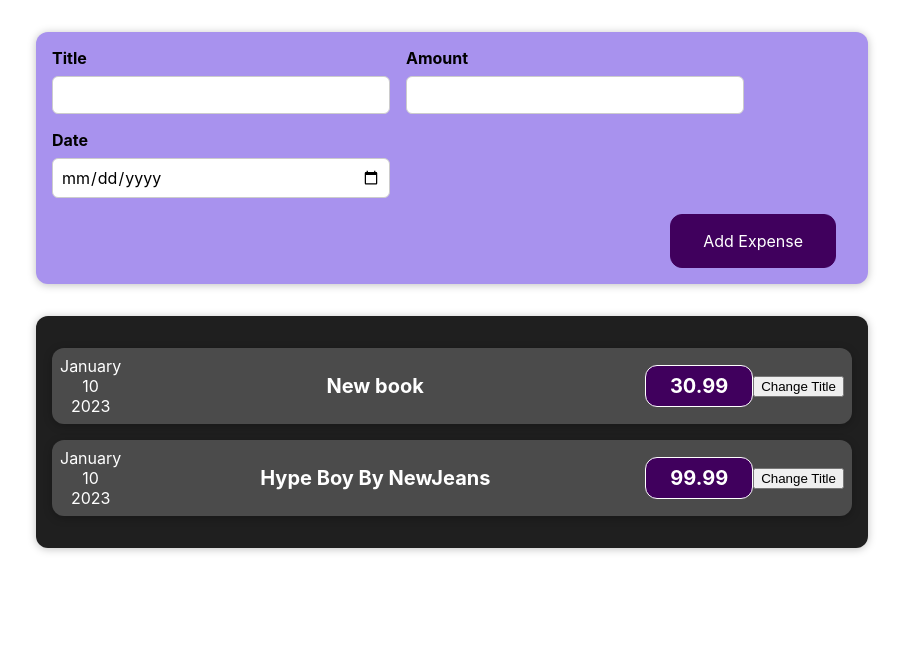
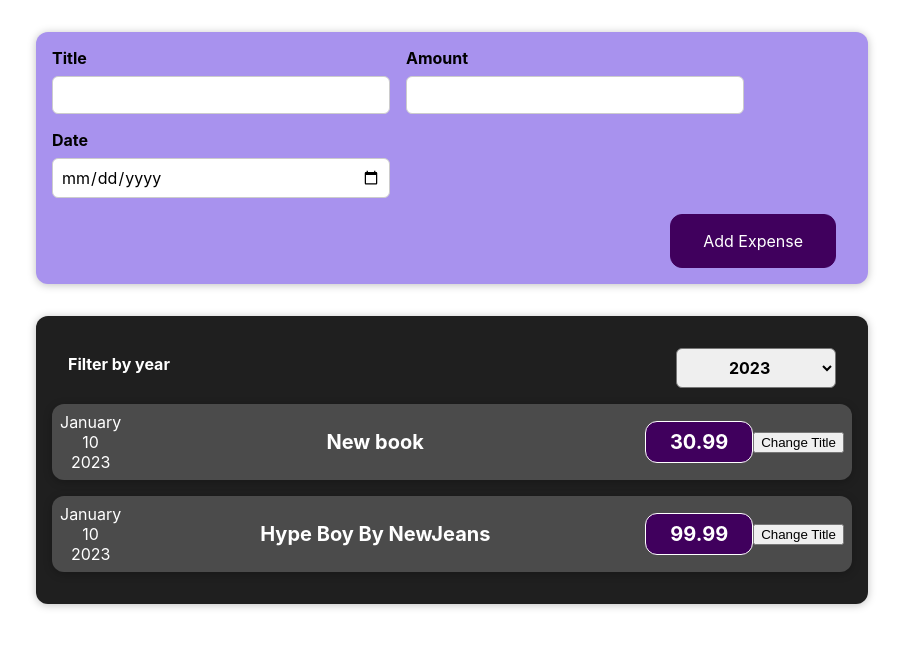
Before and after one commit to hannamagi/expenses, a React (Create React App) app: page / in a window 1280 px wide. Shown: the top 648 px of the page, without its empty margins (188-1091 px from the left). Built offline with nearby package versions, Linux system fonts and the light colour scheme.

Commit message:
Andmete suunamine (bottom-up) ja väärtuse hetkeseisu lugemine ning määramine

```diff
--- a/src/components/Expenses/Expenses.js
+++ b/src/components/Expenses/Expenses.js
@@ -1,14 +1,18 @@
 import ExpenseItem from "./ExpenseItem";
 import "./Expenses.css"
 import Card from "../UI/Card";
+import ExpensesFilter from './ExpensesFilter';
 
-function Expenses(props){
+function Expenses(props) {
+    const ExpenseFilterHandler = (selectedYear) => {
+        console.log(selectedYear)
+    }
     return (
-        <Card className="expenses">
-            <ExpenseItem expenseData={props.expenseData[0]}></ExpenseItem>
-            <ExpenseItem expenseData={props.expenseData[1]}></ExpenseItem>
+        <Card className={'expenses'}>
+            <ExpensesFilter onExpenseFilter={ExpenseFilterHandler}/>
+            <ExpenseItem expenseData={props.expenseData[0]}/>
+            <ExpenseItem expenseData={props.expenseData[1]}/>
         </Card>
-    )
+    );
 }
-
 export default Expenses;
--- /dev/null
+++ b/src/components/Expenses/ExpensesFilter.css
@@ -0,0 +1,24 @@
+.expenses-filter {
+    color: white;
+    padding: 0 1rem;
+}
+
+.expenses-filter__control {
+    display: flex;
+    width: 100%;
+    align-items: center;
+    justify-content: space-between;
+    margin: 1rem 0;
+}
+
+.expenses-filter label {
+    font-weight: bold;
+    margin-bottom: 0.5rem;
+}
+
+.expenses-filter select {
+    font: inherit;
+    padding: 0.5rem 3rem;
+    font-weight: bold;
+    border-radius: 6px;
+}
--- /dev/null
+++ b/src/components/Expenses/ExpensesFilter.js
@@ -0,0 +1,22 @@
+import React from 'react';
+import './ExpensesFilter.css';
+
+const ExpensesFilter = () => {
+    const filterChangeHandler = (event) => {
+        console.log(event.target.value)
+    }
+    return (
+        <div className='expenses-filter'>
+            <div className='expenses-filter__control'>
+                <label>Filter by year</label>
+                <select onChange={filterChangeHandler}>
+                    <option value='2023'>2023</option>
+                    <option value='2024'>2024</option>
+                    <option value='2025'>2025</option>
+                </select>
+            </div>
+        </div>
+    );
+};
+
+export default ExpensesFilter;
```
